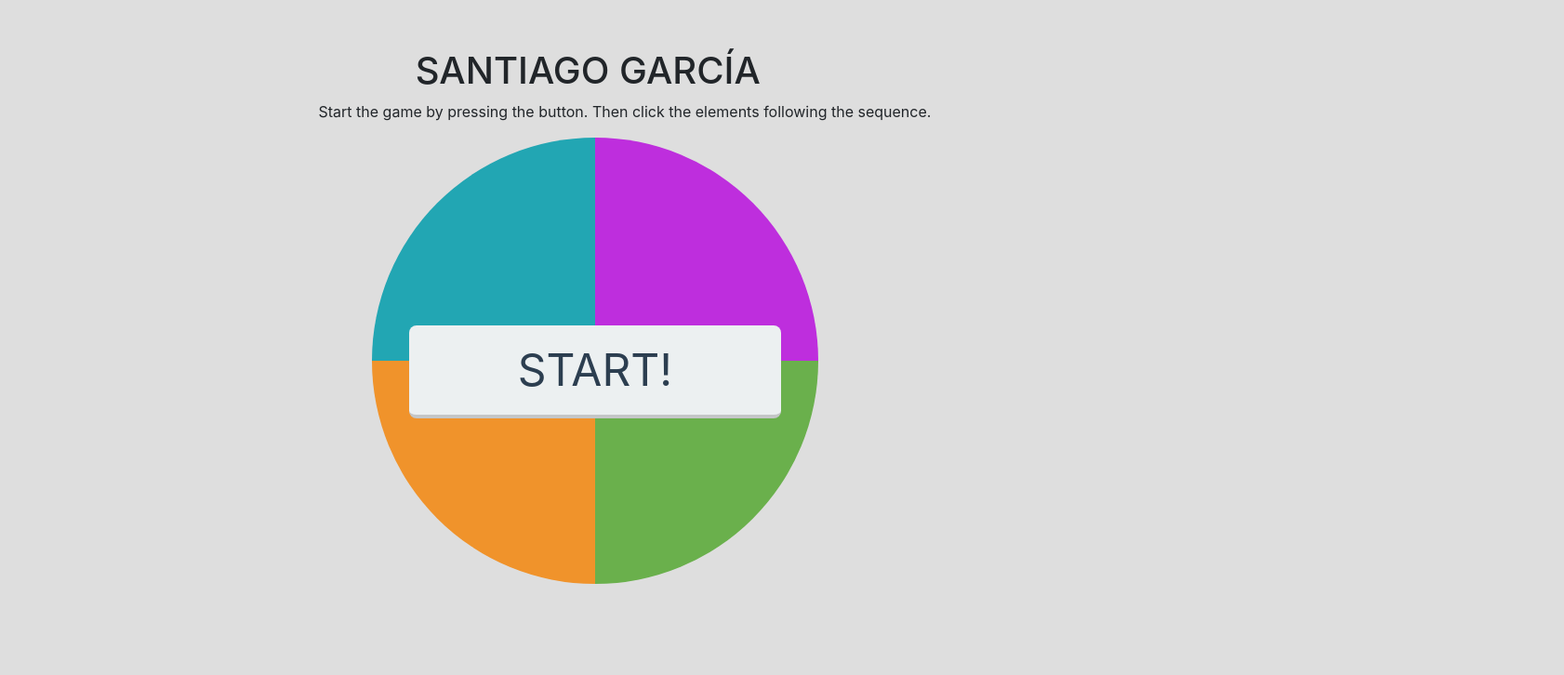
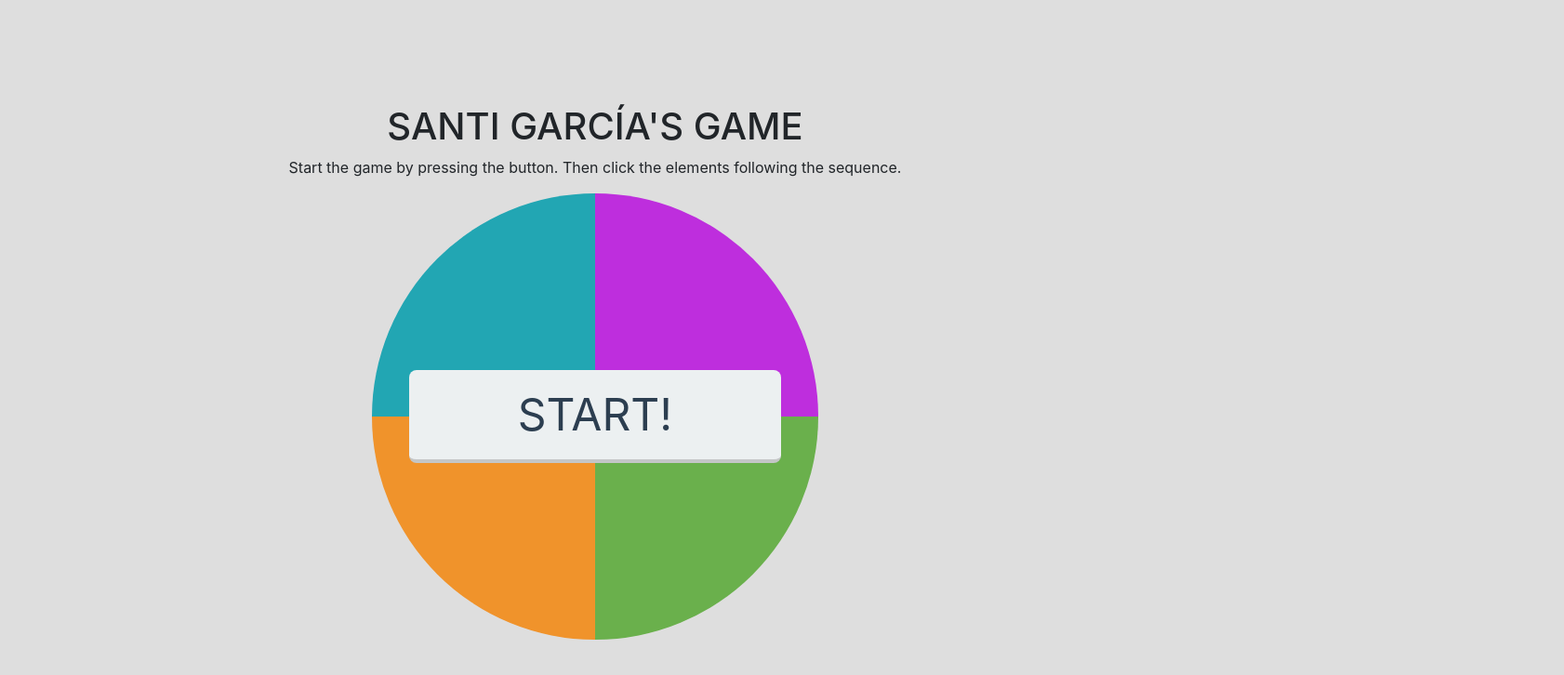
Before and after one commit to san99tiago/javascript-legend, a plain HTML site: page PROJECTS/SIMON_GAME/simon_game.html in a window 1280 px wide. Shown: the whole page at 93% size, 1682 px wide, since content can reach past the window. Drawn offline with nearby package versions, Linux system fonts and the light colour scheme.

Commit message:
Updated simon_game.html to fix bootstrap problems when resizing

```diff
--- a/PROJECTS/SIMON_GAME/simon_game.html
+++ b/PROJECTS/SIMON_GAME/simon_game.html
@@ -12,26 +12,33 @@
 </head>
 <body>
     <div class="container-fluid">
-        <div class="col-12 offset-4">
-            <h1>SANTIAGO GARC&Iacute;A</h1>
+
+        <br><br><br>
+
+        <div class="row text-center mt-5">
+            <div class="col-12">
+                <h1>SANTI GARC&Iacute;A'S GAME</h1>
+                <p>Start the game by pressing the button. Then click the elements following the sequence.</p>
             </div>
-
-        <div class="col-12 offset-3">
-            <p>Start the game by pressing the button. Then click the elements following the sequence.</p>
         </div>
 
 
-        <div class="gameboard">
+        <div class="row text-center">
+            <div class="col">
+                <div class="gameboard m-auto">
                     <!-- attributes with the structure of "data-something" appear in an -->
                     <!-- special "dataset" attribute on browser DOM-->
                     <div id="blue" class="color blue left" data-color="blue"></div>
                     <div id="purple" class="color purple right" data-color="purple"></div>
                     <div id="orange" class="color orange left" data-color="orange"></div>
                     <div id="green" class="color green right" data-color="green"></div>
-            <button id="beginButton" class="btn-start" onclick="startGame()">START!</button>
+                    <button id="beginButton" class="btn-start btn" onclick="startGame()">START!</button>
+                </div>
+            </div>
         </div>
     </div>
 
+    <script src="https://cdnjs.cloudflare.com/ajax/libs/sweetalert/2.1.2/sweetalert.min.js"></script>
     <script src="simon_game.js"></script>
 
 </body>
```
Lines whose indentation alone changed are shown as unchanged.
